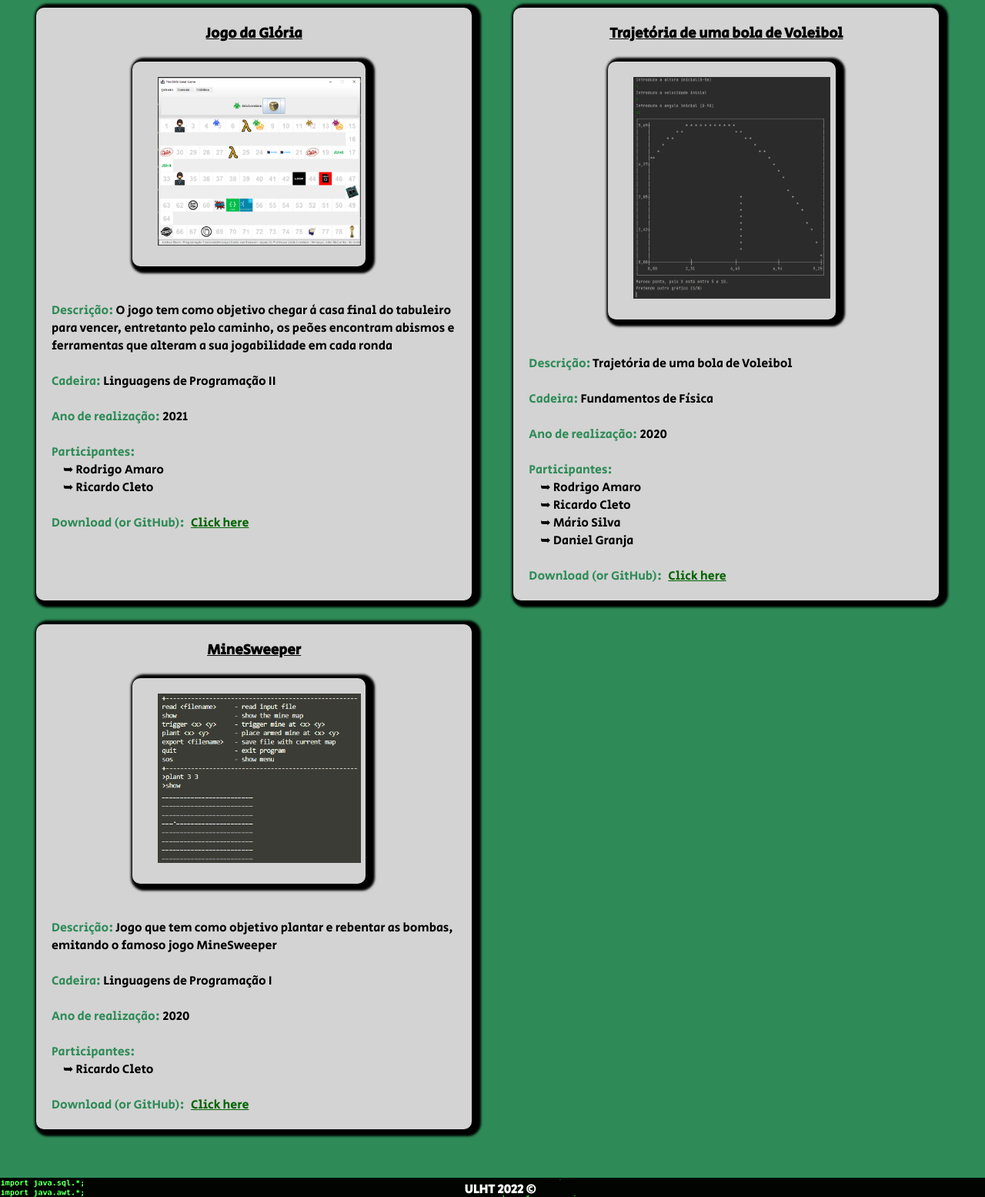
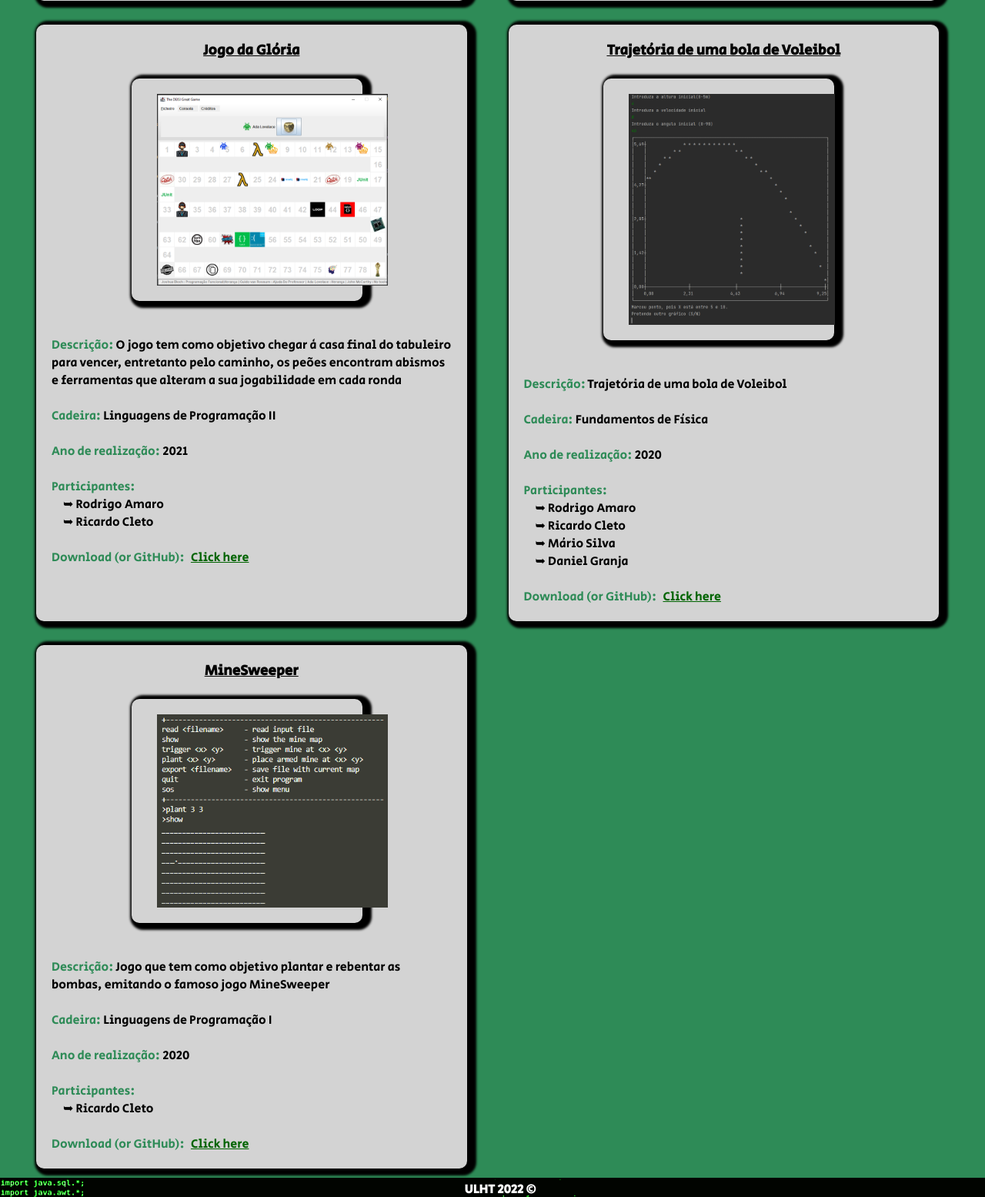
Before and after one commit to ricardocleto22006526/Projeto-PW-RicardoCleto-a22006526-, a Django app: page /projetos in a window 1280 px wide. Shown: the part 791-2346 px from the top of the page at 77% size. Run offline with Django 4.2, Linux system fonts and the light colour scheme; data comes from the database, SQL or seed files in the repository; parts of the project's set-up code (start-up, migrations or seed data) failed here and were passed over.

Commit message:
Alterações nos divs interiores

```diff
--- a/portfolio/static/portfolio/css/projetos.css
+++ b/portfolio/static/portfolio/css/projetos.css
@@ -76,7 +76,9 @@
 
 
 .textoDentroDivRetangulos div img{
+    display:block;
+    margin:auto;
     margin-left: 5%;
-    max-width: 100%;
-    max-height: 100%;
+    max-width: 300px;
+    max-height: 300px;
 }
```
